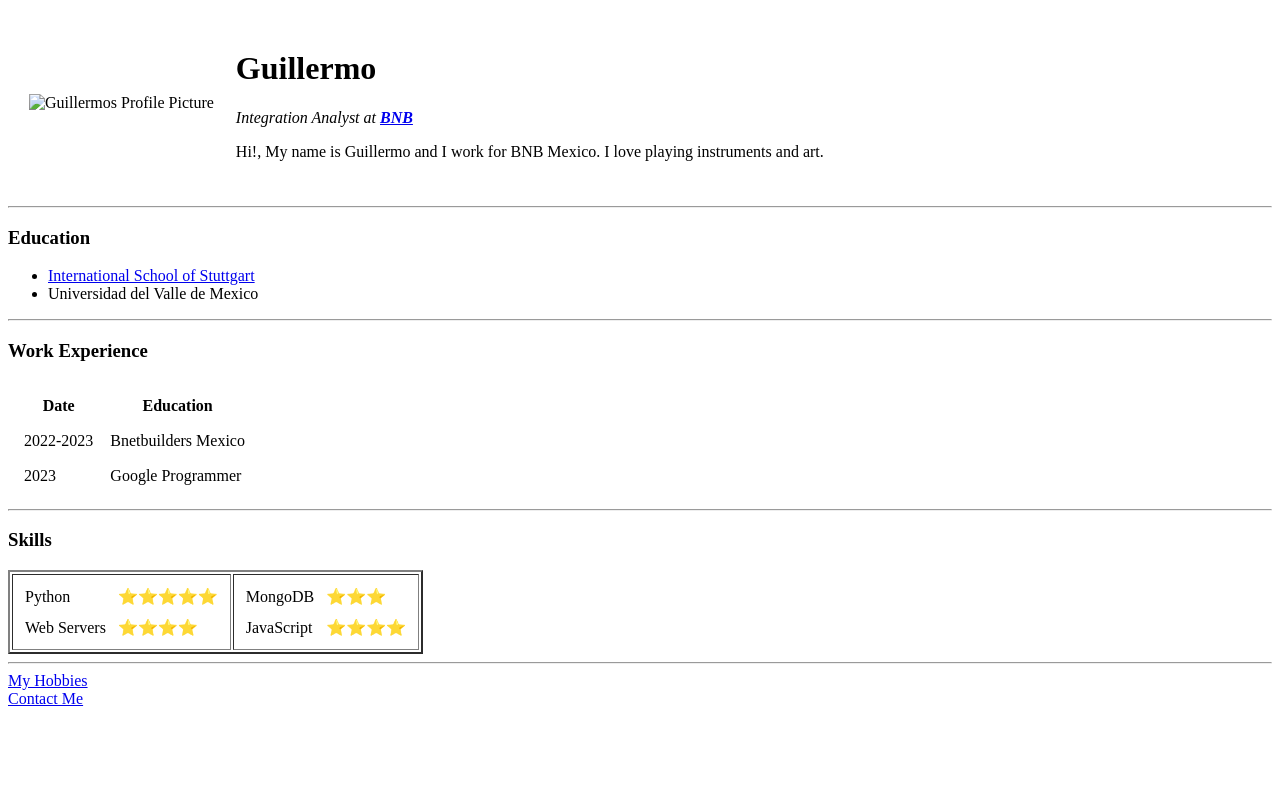
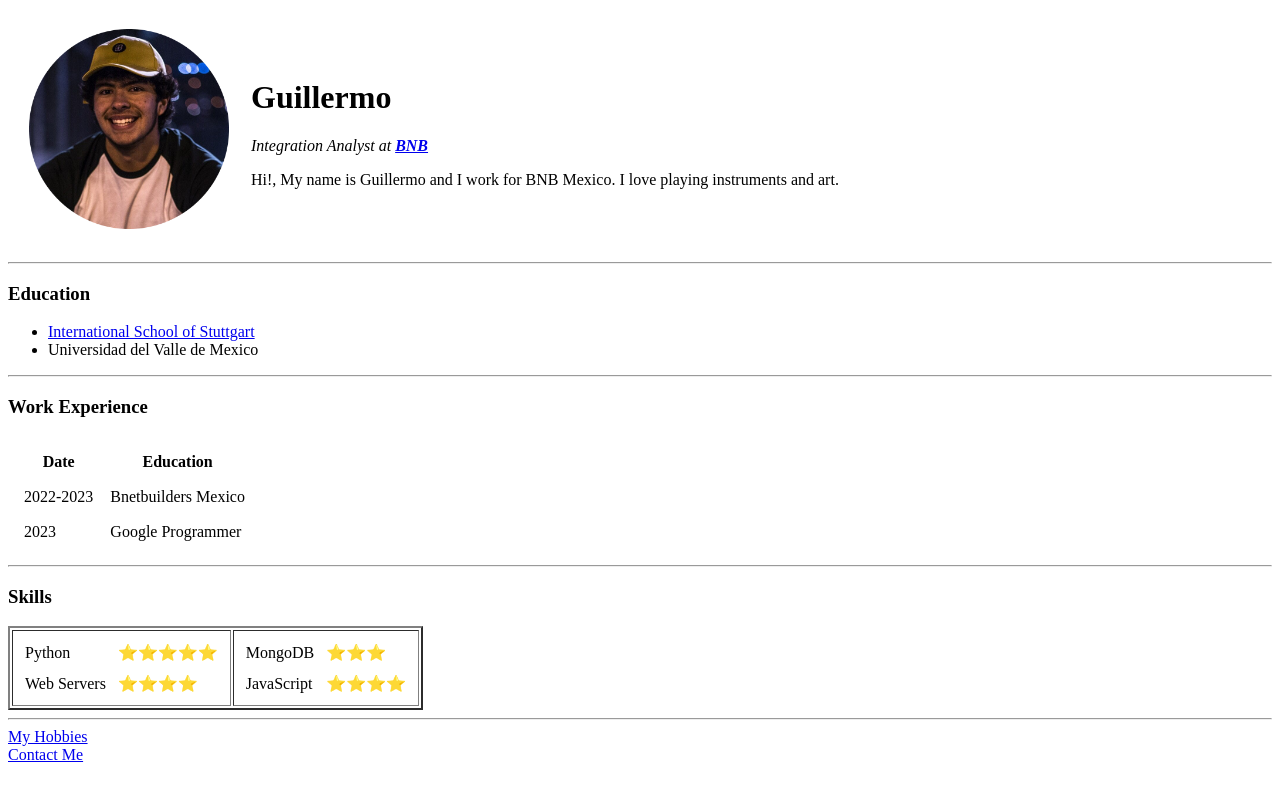
Before and after one commit to Memator/New-CV, a plain HTML site: page index.html in a window 1280 px wide. Drawn offline with Linux system fonts and the light colour scheme.

Commit message:
Update index.html

```diff
--- a/index.html
+++ b/index.html
@@ -10,7 +10,7 @@
   <table cellspacing="20">
     <tr>
       <td>
-        <img width="200" height="200" src="images/memo.png" alt="Guillermos Profile Picture">
+        <img width="200" height="200" src="memo.png" alt="Guillermos Profile Picture">
 
       </td>
       <td>
```
